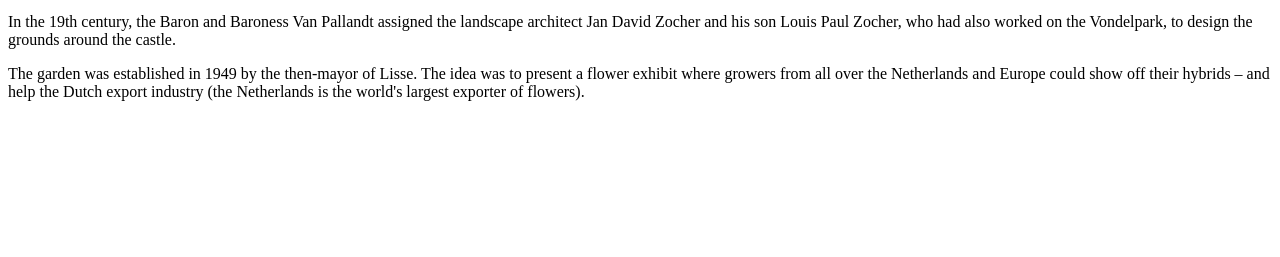
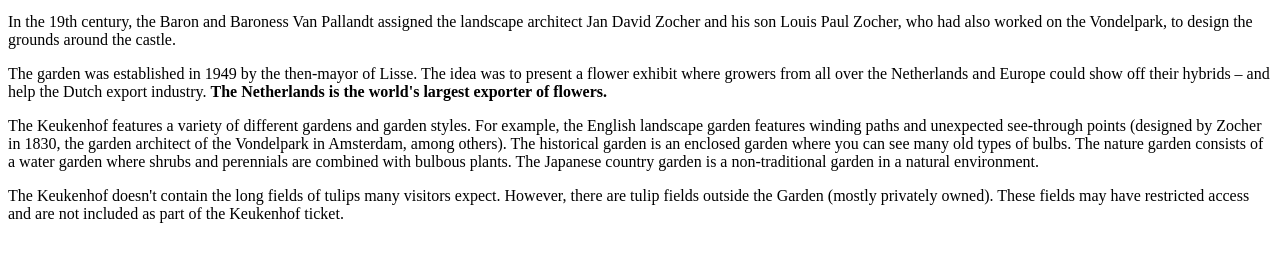
Before and after one commit to juliejulydesign/modern-web, a plain HTML site: page index.html in a window 1280 px wide. Shown: the part 137-394 px from the top of the page. Drawn offline with Linux system fonts and the light colour scheme.

Commit message:
Update index.html

```diff
--- a/index.html
+++ b/index.html
@@ -18,7 +18,18 @@
   Louis Paul Zocher, who had also worked on the Vondelpark, to design the grounds around the castle.</p>
 
   <p>The garden was established in 1949 by the then-mayor of Lisse. The idea was to present a flower exhibit where growers
-  from all over the Netherlands and Europe could show off their hybrids – and help the Dutch export industry (the Netherlands   is the world's largest exporter of flowers).</p>
+  from all over the Netherlands and Europe could show off their hybrids – and help the Dutch export industry. <strong>The
+  Netherlands is the world's largest exporter of flowers.</strong></p>
+
+  <p>The Keukenhof features a variety of different gardens and garden styles. For example, the English landscape garden
+  features winding paths and unexpected see-through points (designed by Zocher in 1830, the garden architect of the Vondelpark
+  in Amsterdam, among others). The historical garden is an enclosed garden where you can see many old types of bulbs. The
+  nature garden consists of a water garden where shrubs and perennials are combined with bulbous plants. The Japanese country
+  garden is a non-traditional garden in a natural environment.</p>
+
+  <p>The Keukenhof doesn't contain the long fields of tulips many visitors expect. However, there are tulip fields outside the
+  Garden (mostly privately owned). These fields may have restricted access and are not included as part of the Keukenhof
+  ticket.</p>
 
 </body>
 </html>
```
